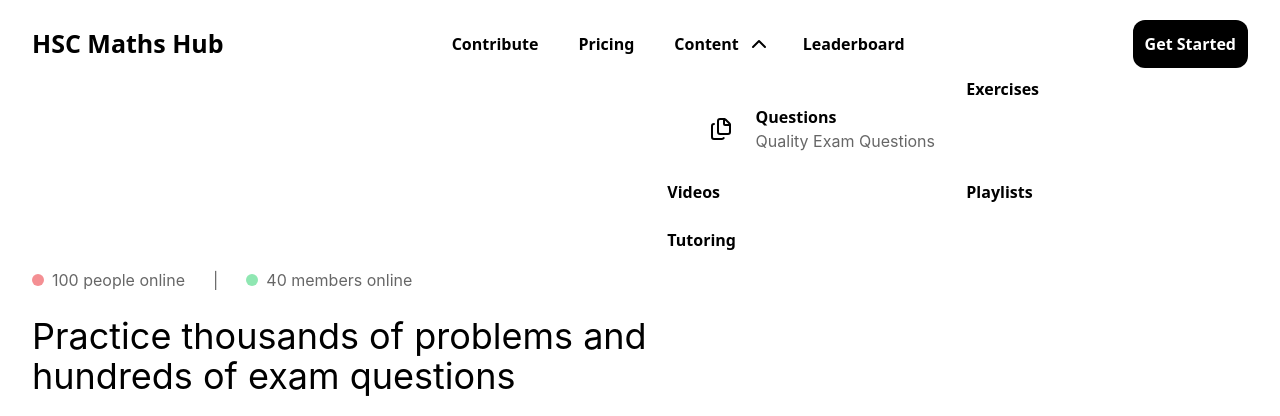
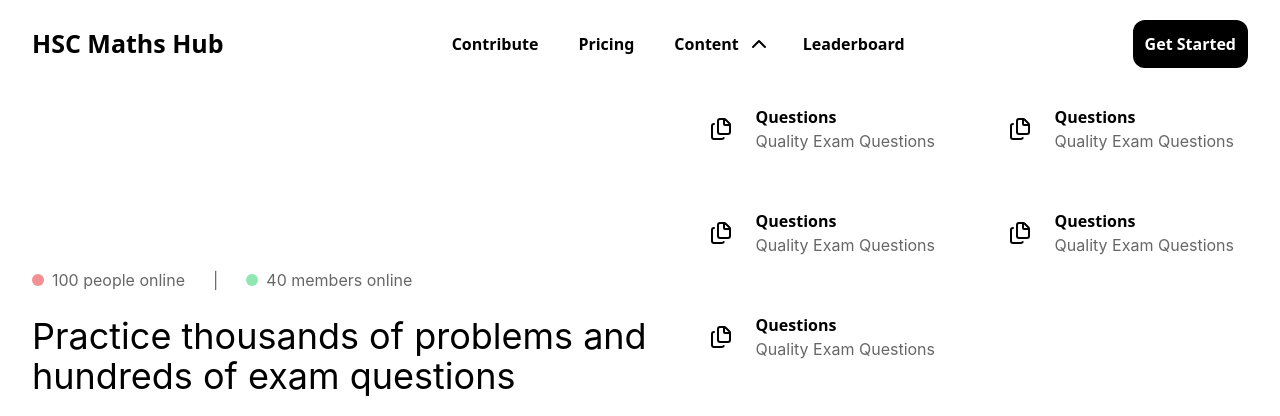
Before and after one commit to joshuapozzolungo/nsw-maths-repo, a React (Vite) app: page / in a window 1280 px wide. Both pictures are taken after a click on the button "Content". Shown: the top 416 px of the page. Built offline with nearby package versions, Linux system fonts and the light colour scheme; the HTML template or start-up script is replaced by a standard one.

Commit message:
made some additions to drop down

```diff
--- a/src/components/navbar.jsx
+++ b/src/components/navbar.jsx
@@ -5,17 +5,19 @@
 
   const [isClicked, setIsClicked] = useState(false);
 
-  const dropDownMenuItem = () => {
-    <div className="flex justify-center items-center space-x-3 m-4 hover:bg-secondary-box hover:border-1 hover:border-white/20 hover:rounded-lg hover:border-dashed cursor-pointer">
-      <div className="flex justify-center items-center h-[45px] w-[45px] border-1 border-white/20 rounded-lg ">
-        <svg xmlns="http://www.w3.org/2000/svg" width="24" height="24" viewBox="0 0 24 24" fill="none" stroke="currentColor" stroke-width="2" stroke-linecap="round" stroke-linejoin="round" class="lucide lucide-files-icon lucide-files"><path d="M15 2h-4a2 2 0 0 0-2 2v11a2 2 0 0 0 2 2h8a2 2 0 0 0 2-2V8"/><path d="M16.706 2.706A2.4 2.4 0 0 0 15 2v5a1 1 0 0 0 1 1h5a2.4 2.4 0 0 0-.706-1.706z"/><path d="M5 7a2 2 0 0 0-2 2v11a2 2 0 0 0 2 2h8a2 2 0 0 0 1.732-1"/></svg>
+  const DropDownMenuItem = ({heading, description}) => {
+    return (
+      <div className="flex justify-center items-center space-x-3 p-3 m-4 hover:bg-secondary-box hover:border-1 hover:border-white/20 hover:rounded-lg hover:border-dashed cursor-pointer">
+        <div className="flex justify-center items-center h-[45px] w-[45px] border-1 border-white/20 rounded-lg ">
+          <svg xmlns="http://www.w3.org/2000/svg" width="24" height="24" viewBox="0 0 24 24" fill="none" stroke="currentColor" stroke-width="2" stroke-linecap="round" stroke-linejoin="round" class="lucide lucide-files-icon lucide-files"><path d="M15 2h-4a2 2 0 0 0-2 2v11a2 2 0 0 0 2 2h8a2 2 0 0 0 2-2V8"/><path d="M16.706 2.706A2.4 2.4 0 0 0 15 2v5a1 1 0 0 0 1 1h5a2.4 2.4 0 0 0-.706-1.706z"/><path d="M5 7a2 2 0 0 0-2 2v11a2 2 0 0 0 2 2h8a2 2 0 0 0 1.732-1"/></svg>
+        </div>
+          <div>
+            <h1>{heading}</h1>
+            <p className="text-primary-text opacity-60">{description}</p>
+          </div>
       </div>
-        <div>
-          <h1>Questions</h1>
-          <p className="text-primary-text opacity-60">Quality Exam Questions</p>
-        </div>
-    </div>
-  }
+    );
+  };
 
   return (
     <header className="sticky top-0 z-50 mx-auto min-h-16 w-full backdrop-blur-2xl pt-3 pb-3 ">
@@ -32,21 +34,12 @@
               </button>
               <ChevronDown className={`transition-transform duration-300 ${isClicked ? 'rotate-180' : 'rotate-0'}`}/>
             </div>
-            <div className={`${isClicked ? '' : 'hidden'} absolute mt-3 grid grid-cols-2 h-50 w-150 border-1 border-white/20 rounded-lg`}>
-              <div className="flex justify-center items-center space-x-3 m-4 hover:bg-secondary-box hover:border-1 hover:border-white/20 hover:rounded-lg hover:border-dashed cursor-pointer">
-                <div className="flex justify-center items-center h-[45px] w-[45px] border-1 border-white/20 rounded-lg ">
-                  <svg xmlns="http://www.w3.org/2000/svg" width="24" height="24" viewBox="0 0 24 24" fill="none" stroke="currentColor" stroke-width="2" stroke-linecap="round" stroke-linejoin="round" class="lucide lucide-files-icon lucide-files"><path d="M15 2h-4a2 2 0 0 0-2 2v11a2 2 0 0 0 2 2h8a2 2 0 0 0 2-2V8"/><path d="M16.706 2.706A2.4 2.4 0 0 0 15 2v5a1 1 0 0 0 1 1h5a2.4 2.4 0 0 0-.706-1.706z"/><path d="M5 7a2 2 0 0 0-2 2v11a2 2 0 0 0 2 2h8a2 2 0 0 0 1.732-1"/></svg>
-                </div>
-                <div>
-                  <h1>Questions</h1>
-                  <p className="text-primary-text opacity-60">Quality Exam Questions</p>
-                </div>
-              </div>
-
-              <a>Exercises</a>
-              <a>Videos</a>
-              <a>Playlists</a>
-              <a>Tutoring</a>
+            <div className={`${isClicked ? '' : 'hidden'} absolute mt-3 grid grid-cols-2 h-75 w-150 border-1 border-white/20 rounded-lg`}>
+              <DropDownMenuItem heading="Questions" description="Quality Exam Questions"/>
+              <DropDownMenuItem heading="Questions" description="Quality Exam Questions"/>
+              <DropDownMenuItem heading="Questions" description="Quality Exam Questions"/>
+              <DropDownMenuItem heading="Questions" description="Quality Exam Questions"/>
+              <DropDownMenuItem heading="Questions" description="Quality Exam Questions"/>
             </div>
           </div>
           <a className="p-2 cursor-pointer hover:underline">Leaderboard</a>
```
